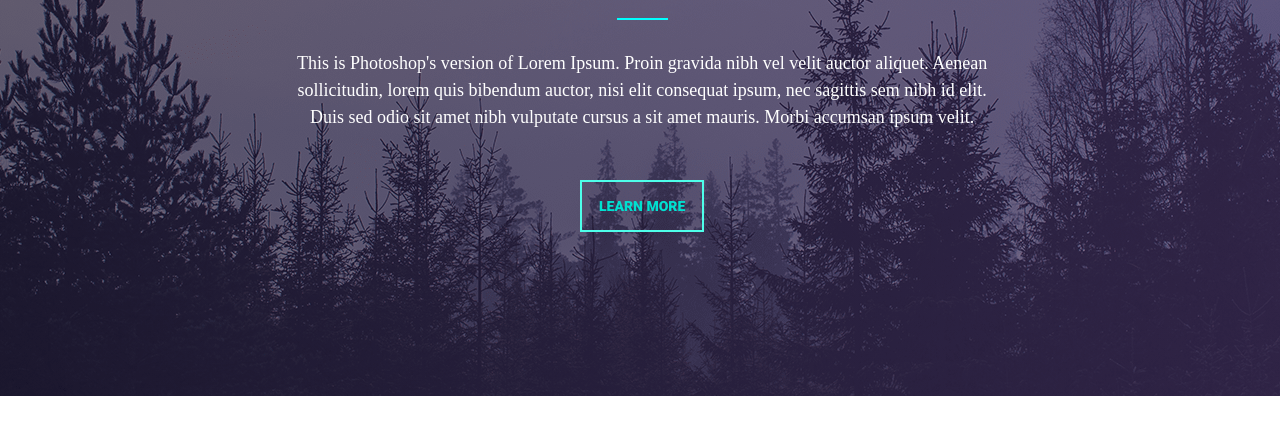
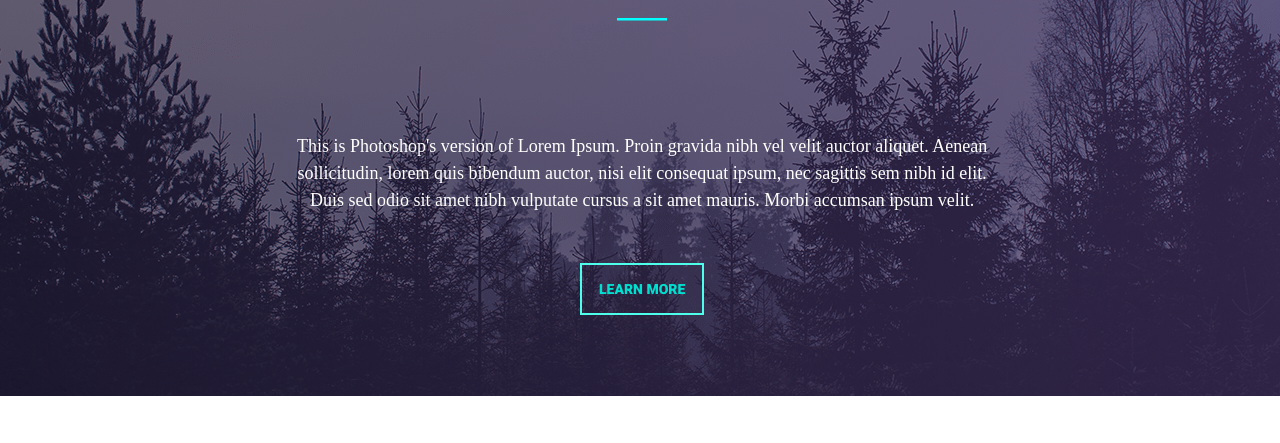
Before and after one commit to AlexandrSherbina/Tajem, a website built with Parcel: page index.html in a window 1280 px wide. Shown: the part 274-717 px from the top of the page. Built offline with nearby package versions, Linux system fonts and the light colour scheme; a web font is replaced by a local one.

Commit message:
change css section line head

```diff
--- a/styles/components/section.css
+++ b/styles/components/section.css
@@ -124,14 +124,16 @@
   align-items: flex-end;
 }
 .section-line-head {
-  width: 51px;
+  /* width: 51px;
    height: 2px;
    background-color: #00e0d0;
     border: none;
    padding: 0;
    margin: 0;
-  opacity: 1;
-  margin-bottom: 15px;
+   opacity: 1;*/
+   /*margin-bottom: 15px;*/
+   width: 50px;
+   height: 100px;
  }
 
 .section-line {
```
Lines whose indentation alone changed are shown as unchanged.
